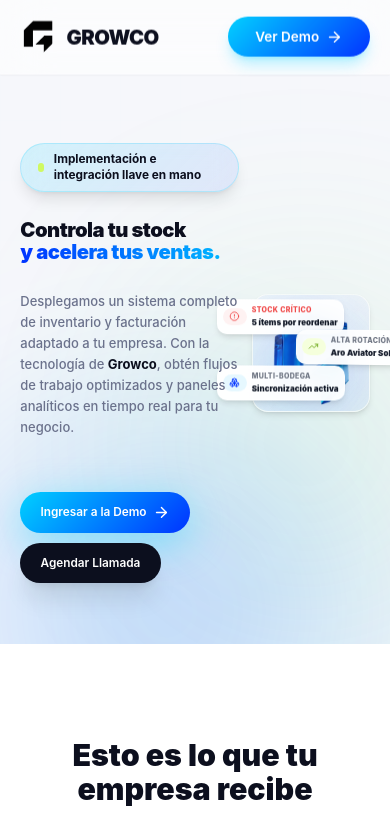
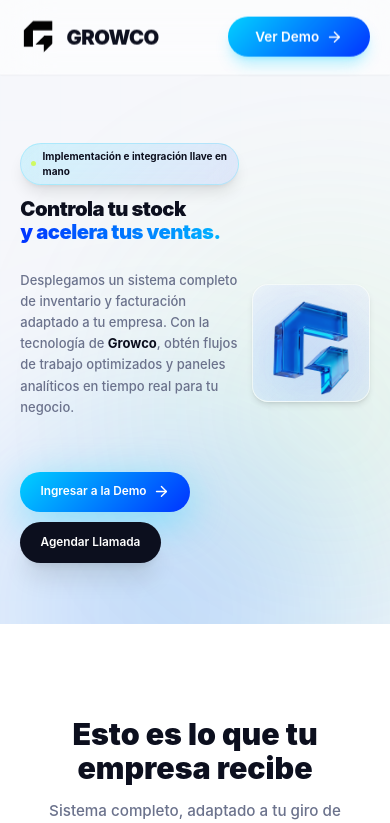
Before and after one commit to manuelemayora-ux/Growcodashboard, a Next.js app: page / in a window 390 px wide. Shown: the top 823 px of the page. Built offline with nearby package versions, Linux system fonts and the light colour scheme.

Commit message:
feat: add meta pixel and optimize mobile layout responsive elements

```diff
--- a/src/app/layout.tsx
+++ b/src/app/layout.tsx
@@ -1,4 +1,5 @@
 import type { Metadata } from "next";
+import Script from "next/script";
 import "./globals.css";
 import QueryProvider from "@/components/QueryProvider";
 
@@ -15,7 +16,33 @@
 }>) {
   return (
     <html lang="es">
+      <head>
+        <Script id="fb-pixel" strategy="afterInteractive">
+          {`
+            !function(f,b,e,v,n,t,s)
+            {if(f.fbq)return;n=f.fbq=function(){n.callMethod?
+            n.callMethod.apply(n,arguments):n.queue.push(arguments)};
+            if(!f._fbq)f._fbq=n;n.push=n;n.loaded=!0;n.version='2.0';
+            n.queue=[];t=b.createElement(e);t.async=!0;
+            t.src=v;s=b.getElementsByTagName(e)[0];
+            s.parentNode.insertBefore(t,s)}(window, document,'script',
+            'https://connect.facebook.net/en_US/fbevents.js');
+            fbq('init', '1351342940194752');
+            fbq('track', 'PageView');
+          `}
+        </Script>
+      </head>
       <body className="antialiased">
+        <noscript>
+          {/* eslint-disable-next-line @next/next/no-img-element */}
+          <img
+            height="1"
+            width="1"
+            style={{ display: "none" }}
+            src="https://www.facebook.com/tr?id=1351342940194752&ev=PageView&noscript=1"
+            alt="facebook-pixel"
+          />
+        </noscript>
         <QueryProvider>
           {children}
         </QueryProvider>
--- a/src/app/page.tsx
+++ b/src/app/page.tsx
@@ -220,8 +220,8 @@
         <div className="mx-auto max-w-7xl">
           <div className="grid grid-cols-[1.3fr_0.7fr] sm:grid-cols-[1.1fr_0.9fr] gap-4 sm:gap-12 lg:gap-16 items-center">
             <div className="relative z-20">
-              <div className="hero-badge mb-8 inline-flex items-center gap-3 rounded-full px-5 py-2 text-sm font-bold glass-cyan text-[rgb(var(--bg-dark))] dark:text-white shadow-lg border border-[rgba(0,209,255,0.3)]">
-                <span className="flex h-2.5 w-2.5 rounded-full animate-pulse" style={{ background: 'rgb(var(--accent))' }} />
+              <div className="hero-badge mb-4 sm:mb-8 inline-flex items-center gap-2 sm:gap-3 rounded-full px-3 py-1.5 sm:px-5 sm:py-2 text-[10px] sm:text-sm font-bold glass-cyan text-[rgb(var(--bg-dark))] dark:text-white shadow-lg border border-[rgba(0,209,255,0.3)]">
+                <span className="flex h-1.5 w-1.5 sm:h-2.5 sm:w-2.5 rounded-full animate-pulse" style={{ background: 'rgb(var(--accent))' }} />
                 Implementación e integración llave en mano
               </div>
 
@@ -251,8 +251,7 @@
                 </button>
               </div>
             </div>
-
-            {/* HERO IMAGE - WRAPPER FOR FLOATING 3D CARDS */}
+                 {/* HERO IMAGE - WRAPPER FOR FLOATING 3D CARDS */}
             <div className="hero-card-anim relative w-full flex items-center justify-center lg:justify-end">
               <div className="relative w-full max-w-[120px] min-[400px]:max-w-[160px] sm:max-w-[320px] md:max-w-[450px] lg:max-w-[580px] aspect-square">
 
@@ -268,35 +267,35 @@
                 </TiltCard>
 
                 {/* Card 1: Stock Crítico / Alertas (Outside TiltCard, absolute to the wrapper) */}
-                <div className="absolute top-[6%] left-[-30%] sm:top-[8%] sm:left-[-15%] p-1.5 sm:p-3 bg-white/95 dark:bg-slate-900/80 backdrop-blur-md border border-white/30 dark:border-white/10 rounded-xl sm:rounded-2xl shadow-md sm:shadow-xl animate-float flex items-center gap-1.5 sm:gap-3 z-30 pointer-events-none">
-                  <div className="bg-red-50 dark:bg-red-950/40 p-1 sm:p-2 rounded-md sm:rounded-xl text-red-500">
-                    <AlertCircle className="h-3 w-3 sm:h-5 w-5" />
+                <div className="hidden sm:flex absolute top-[6%] right-[78%] left-auto sm:top-[8%] sm:left-[-15%] sm:right-auto p-1 sm:p-3 bg-white/95 dark:bg-slate-900/80 backdrop-blur-md border border-white/30 dark:border-white/10 rounded-lg sm:rounded-2xl shadow-md sm:shadow-xl animate-float items-center gap-1 sm:gap-3 z-30 pointer-events-none">
+                  <div className="bg-red-50 dark:bg-red-950/40 p-0.5 sm:p-2 rounded-md sm:rounded-xl text-red-500">
+                    <AlertCircle className="h-2.5 w-2.5 sm:h-5 w-5" />
                   </div>
                   <div className="whitespace-nowrap">
-                    <div className="text-[7px] sm:text-[9px] md:text-[10px] text-red-500 font-extrabold uppercase tracking-wider">Stock Crítico</div>
-                    <div className="text-[8px] sm:text-xs font-black text-gray-900 dark:text-white">5 ítems por reordenar</div>
+                    <div className="text-[6px] sm:text-[9px] md:text-[10px] text-red-500 font-extrabold uppercase tracking-wider">Stock Crítico</div>
+                    <div className="text-[7px] sm:text-xs font-black text-gray-900 dark:text-white">5 ítems por reordenar</div>
                   </div>
                 </div>
 
                 {/* Card 2: Alta Rotación (Outside TiltCard, absolute to the wrapper) */}
-                <div className="absolute top-[42%] right-[-30%] sm:top-[45%] sm:right-[-15%] p-1.5 sm:p-3 bg-white/95 dark:bg-slate-900/80 backdrop-blur-md border border-white/30 dark:border-white/10 rounded-xl sm:rounded-2xl shadow-md sm:shadow-xl z-30 animate-float pointer-events-none flex items-center gap-1.5 sm:gap-3" style={{ animationDelay: "3s" }}>
-                  <div className="bg-[rgb(var(--accent-dim))] dark:bg-lime-950/40 p-1 sm:p-2 rounded-md sm:rounded-xl text-lime-600 dark:text-[rgb(var(--accent))]">
-                    <TrendingUp className="h-3 w-3 sm:h-5 w-5" />
+                <div className="hidden sm:flex absolute top-[42%] left-[78%] right-auto sm:top-[45%] sm:left-auto sm:right-[-15%] p-1 sm:p-3 bg-white/95 dark:bg-slate-900/80 backdrop-blur-md border border-white/30 dark:border-white/10 rounded-lg sm:rounded-2xl shadow-md sm:shadow-xl z-30 animate-float pointer-events-none items-center gap-1 sm:gap-3" style={{ animationDelay: "3s" }}>
+                  <div className="bg-[rgb(var(--accent-dim))] dark:bg-lime-950/40 p-0.5 sm:p-2 rounded-md sm:rounded-xl text-lime-600 dark:text-[rgb(var(--accent))]">
+                    <TrendingUp className="h-2.5 w-2.5 sm:h-5 w-5" />
                   </div>
                   <div className="whitespace-nowrap">
-                    <div className="text-[7px] sm:text-[9px] text-gray-500 dark:text-gray-400 font-extrabold uppercase tracking-wider">Alta Rotación</div>
-                    <div className="text-[8px] sm:text-xs font-black text-gray-900 dark:text-white">Aro Aviator Solar</div>
+                    <div className="text-[6px] sm:text-[9px] text-gray-500 dark:text-gray-400 font-extrabold uppercase tracking-wider">Alta Rotación</div>
+                    <div className="text-[7px] sm:text-xs font-black text-gray-900 dark:text-white">Aro Aviator Solar</div>
                   </div>
                 </div>
 
                 {/* Card 3: Multi-Bodega (Outside TiltCard, absolute to the wrapper) */}
-                <div className="absolute bottom-[8%] left-[-30%] sm:bottom-[10%] sm:left-[-15%] p-1.5 sm:p-3 bg-white/95 dark:bg-slate-900/80 backdrop-blur-md border border-white/30 dark:border-white/10 rounded-xl sm:rounded-2xl shadow-md sm:shadow-xl z-30 animate-float pointer-events-none flex items-center gap-1.5 sm:gap-3" style={{ animationDelay: "1.5s" }}>
-                  <div className="bg-[rgb(var(--cyan-dim))] dark:bg-cyan-950/40 p-1 sm:p-2 rounded-md sm:rounded-xl text-[rgb(var(--blue-deep))] dark:text-[rgb(var(--cyan))]">
-                    <Boxes className="h-3 w-3 sm:h-5 w-5" />
+                <div className="hidden sm:flex absolute bottom-[8%] left-[78%] right-auto sm:bottom-[10%] sm:left-[-15%] sm:right-auto p-1 sm:p-3 bg-white/95 dark:bg-slate-900/80 backdrop-blur-md border border-white/30 dark:border-white/10 rounded-lg sm:rounded-2xl shadow-md sm:shadow-xl z-30 animate-float pointer-events-none items-center gap-1 sm:gap-3" style={{ animationDelay: "1.5s" }}>
+                  <div className="bg-[rgb(var(--cyan-dim))] dark:bg-cyan-950/40 p-0.5 sm:p-2 rounded-md sm:rounded-xl text-[rgb(var(--blue-deep))] dark:text-[rgb(var(--cyan))]">
+                    <Boxes className="h-2.5 w-2.5 sm:h-5 w-5" />
                   </div>
                   <div className="whitespace-nowrap">
-                    <div className="text-[7px] sm:text-[9px] md:text-[10px] text-gray-500 dark:text-gray-400 font-extrabold uppercase tracking-wider">Multi-Bodega</div>
-                    <div className="text-[8px] sm:text-xs font-black text-gray-900 dark:text-white">Sincronización activa</div>
+                    <div className="text-[6px] sm:text-[9px] md:text-[10px] text-gray-500 dark:text-gray-400 font-extrabold uppercase tracking-wider">Multi-Bodega</div>
+                    <div className="text-[7px] sm:text-xs font-black text-gray-900 dark:text-white">Sincronización activa</div>
                   </div>
                 </div>
               </div>
```
